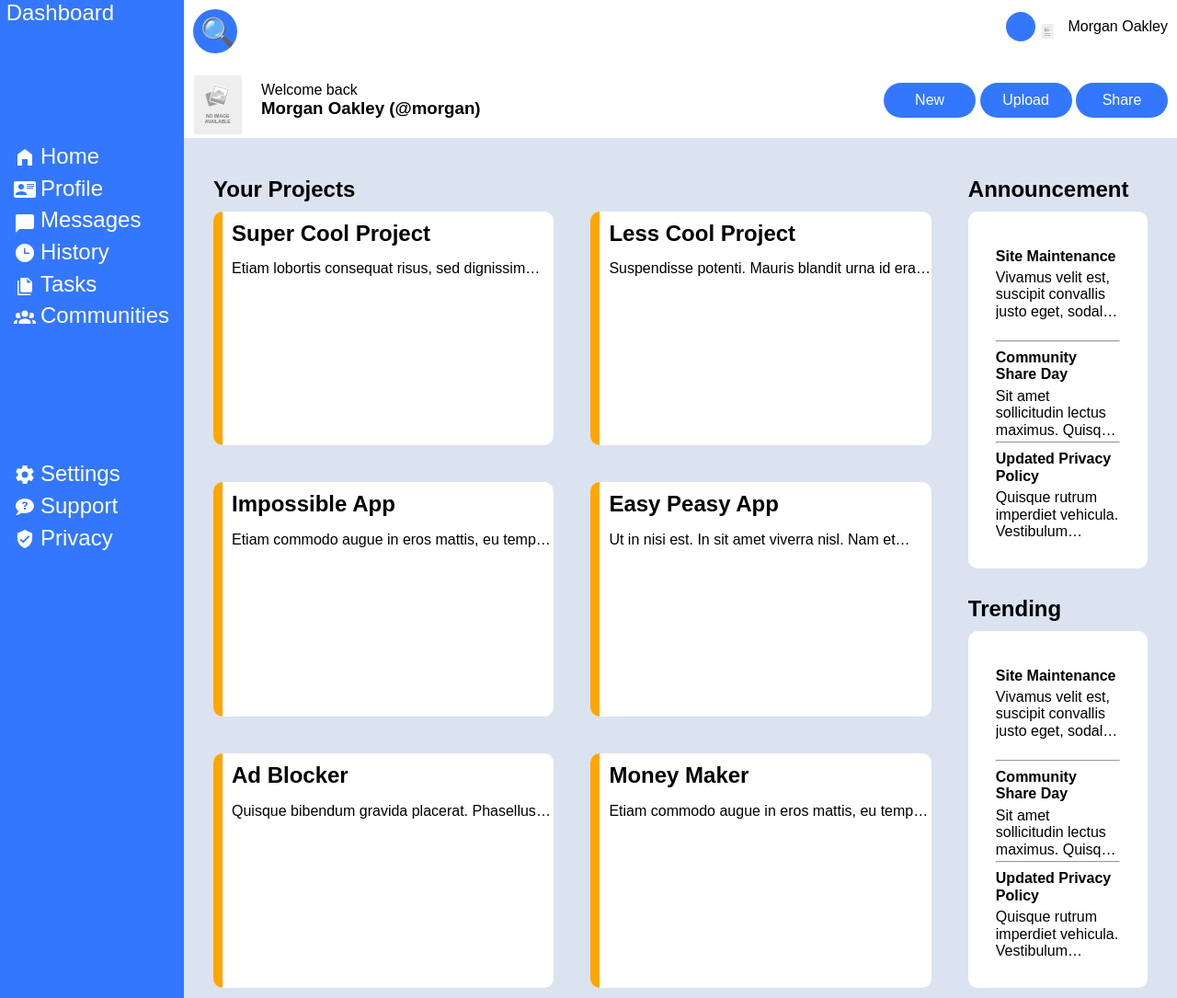
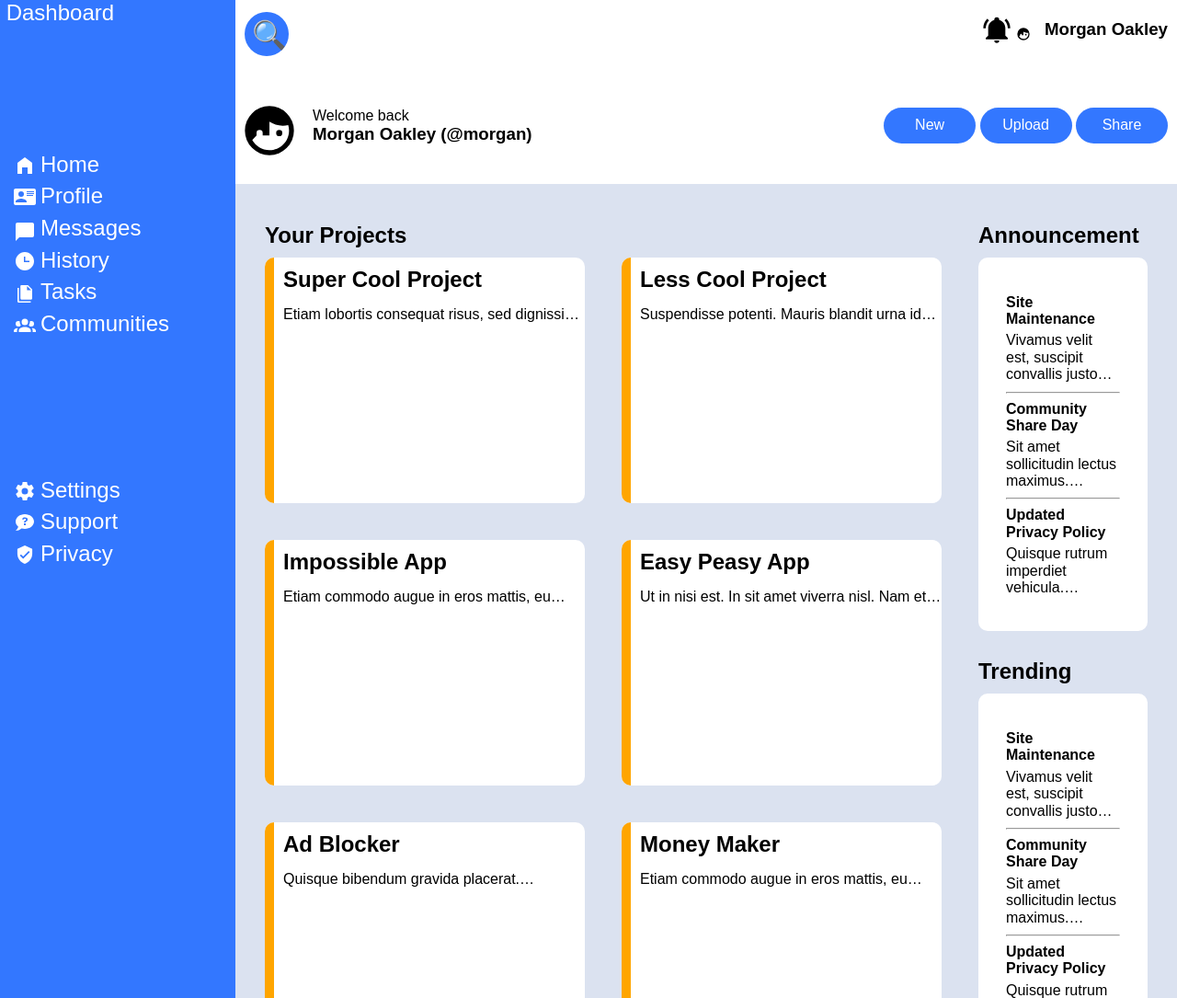
Before and after one commit to ZoetjeZuurtje/odin-admin-dashboard, a plain HTML site: page index.html in a window 1280 px wide. Shown: the top 1085 px of the page at 92% size. Drawn offline with Linux system fonts and the light colour scheme.

Commit message:
add some assets

```diff
--- a/css/index.css
+++ b/css/index.css
@@ -69,8 +69,8 @@ body {
     height: 100vh;
 
     display: grid;
-    grid-template-rows: 150px 1fr;
-    grid-template-columns: max(15vw, 200px) 4fr;
+    grid-template-rows: 200px 1fr;
+    grid-template-columns: max(20vw, 250px) 4fr;
     grid-template-areas:
         "nav header"
         "nav main";
@@ -114,6 +114,8 @@ header {
 }
 
 header .header-top button {
+    background-image: url('../assets/images/bell-ring.svg');
+    background-color: transparent;
     width: 2rem;
     height: 2rem;
 }
--- a/index.html
+++ b/index.html
@@ -17,15 +17,15 @@
                 <span>&#x1f50d;</span>
                 <input type="search" name="search-text" id="search-text" placeholder="Enter your search query...">
             </label>
-            <div class="flex">
+            <div class="flex header-top-right">
                 <button class="custom-btn notify"></button>
-                <img class="icon" src="assets/images/placeholder.svg" alt="">
-                <p>Morgan Oakley</p>
+                <img class="icon" src="assets/images/default-profile-picture.svg" alt="">
+                <h3>Morgan Oakley</h3>
             </div>
         </div>
         <div class="flex">
             <div class="flex greeting">
-            <img class="icon" src="assets/images/placeholder.svg" alt="">
+            <img class="icon" src="assets/images/default-profile-picture.svg" alt="">
             <div>
                     <p>Welcome back</p>
                     <h3>Morgan Oakley (@morgan)</h3>
```
Also changed, not shown: assets/images/bell-ring.svg (added), assets/images/default-profile-picture.svg (added).
